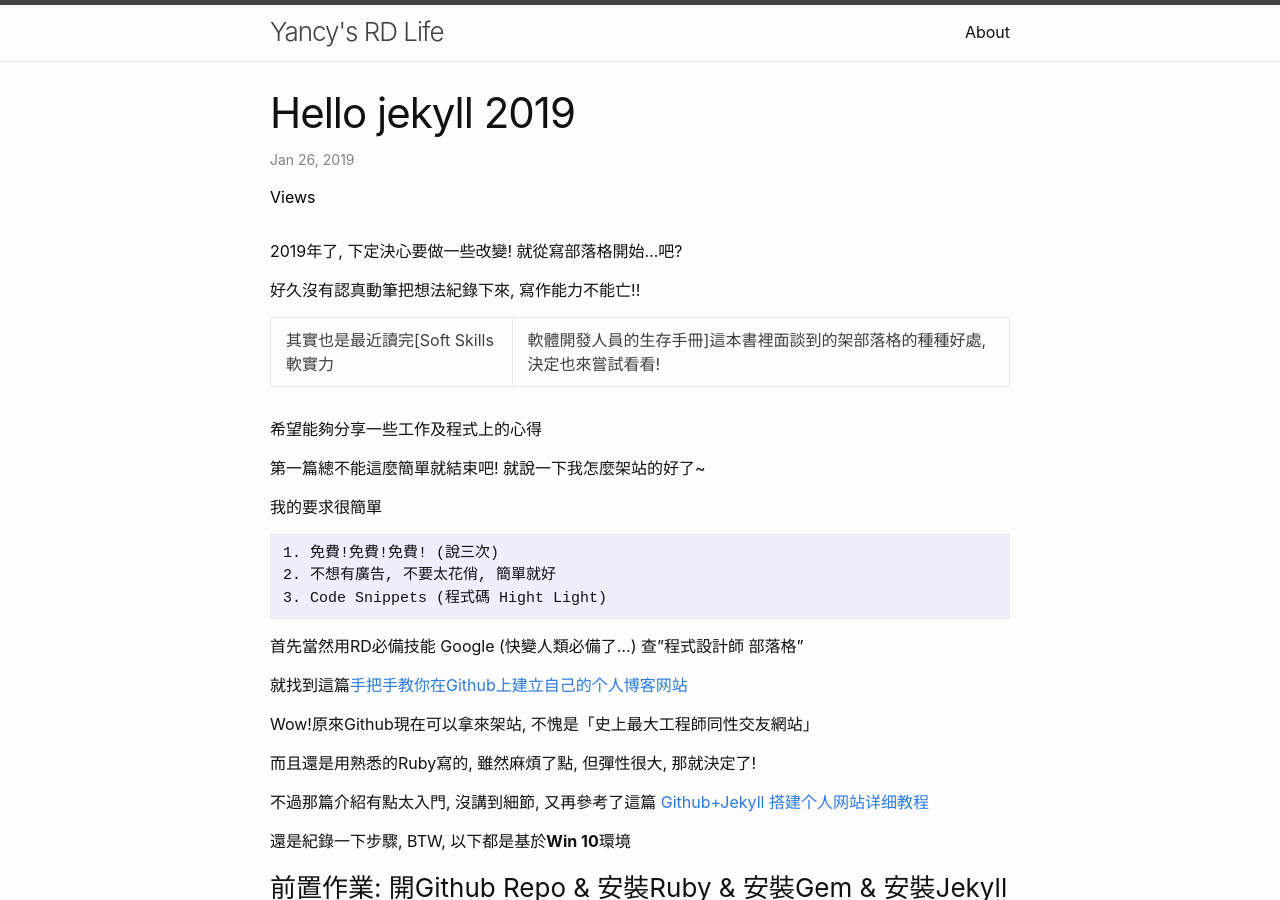
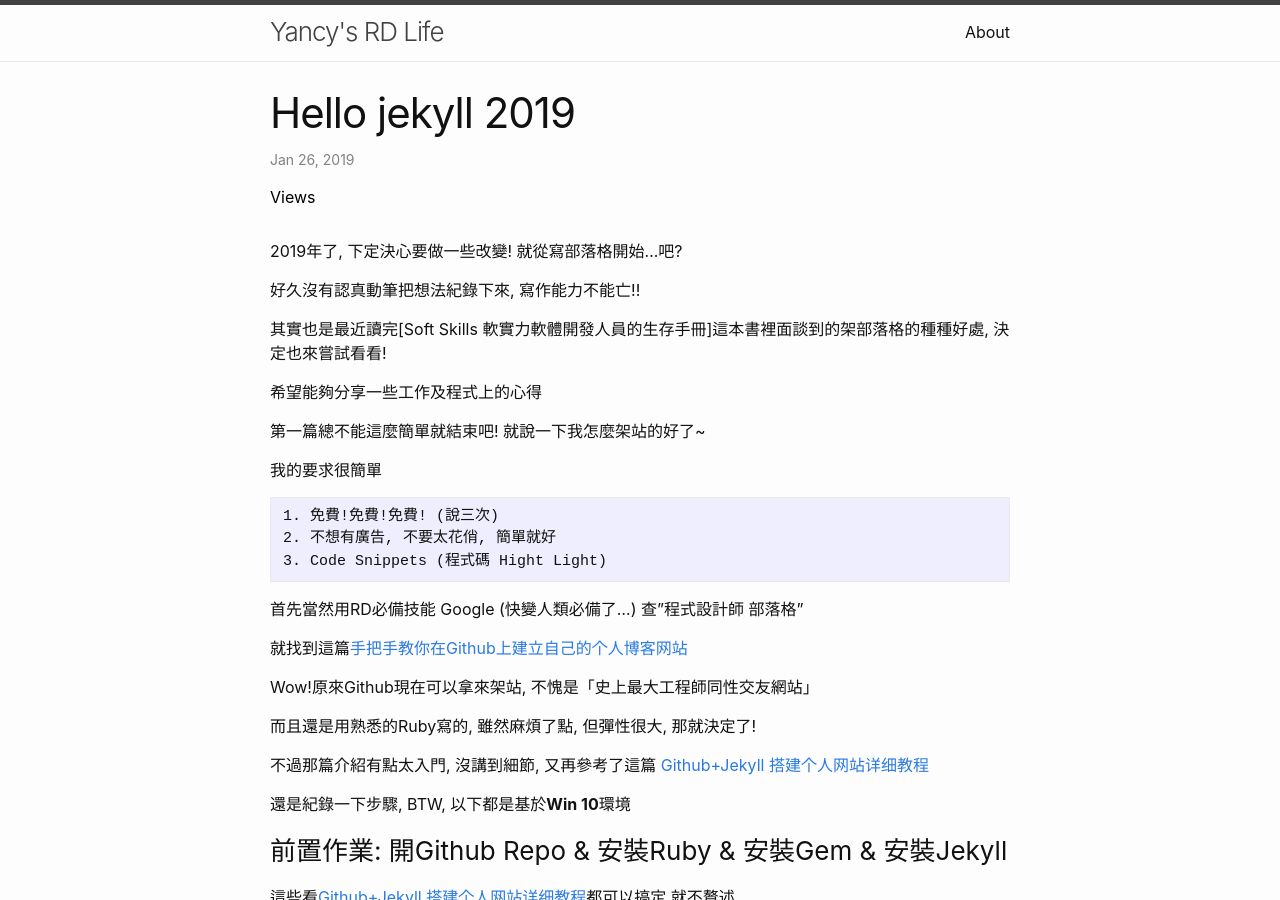
Before and after one commit to t6847kimo/blog, a Jekyll site: the page built from _posts/2019-01-26-Hello Jekyll 2019.md, in a window 1280 px wide and 900 px high. Built offline with Jekyll 4.4.1, drawn with Linux system fonts in a browser that asks for light colours; nearby versions of some CDN libraries; comment, search, counter and statistics services are not loaded.

```diff
--- a/_posts/2019-01-26-Hello Jekyll 2019.md
+++ b/_posts/2019-01-26-Hello Jekyll 2019.md
@@ -8,7 +8,7 @@ comments: true
 
 好久沒有認真動筆把想法紀錄下來, 寫作能力不能亡!!
 
-其實也是最近讀完[Soft Skills 軟實力|軟體開發人員的生存手冊]這本書裡面談到的架部落格的種種好處, 決定也來嘗試看看!
+其實也是最近讀完[Soft Skills 軟實力軟體開發人員的生存手冊]這本書裡面談到的架部落格的種種好處, 決定也來嘗試看看!
 
 希望能夠分享一些工作及程式上的心得
 
@@ -90,4 +90,4 @@ git push -u origin master
 [Jekyll Themes]: https://jekyll-themes.com/free/
 [Awesome (Gem-Packaged) Jekyll Themes]: https://github.com/planetjekyll/awesome-jekyll-themes
 [minima]: https://github.com/jekyll/minima
-[Soft Skills 軟實力|軟體開發人員的生存手冊]: https://www.kingstone.com.tw/book/book_page.asp?kmcode=2014713537591&Actid=tornado
+[Soft Skills 軟實力 軟體開發人員的生存手冊]: https://www.kingstone.com.tw/book/book_page.asp?kmcode=2014713537591&Actid=tornado
```
